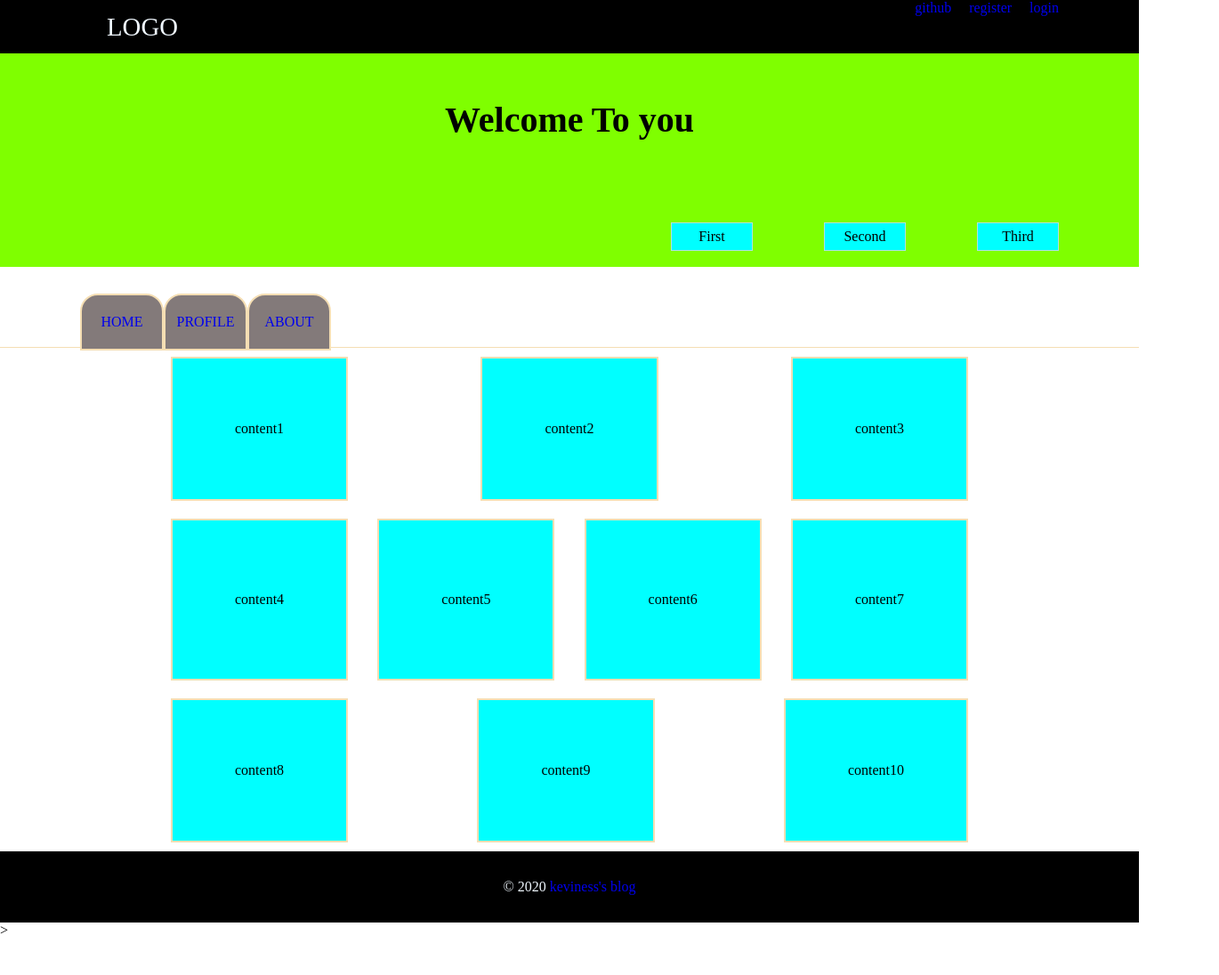
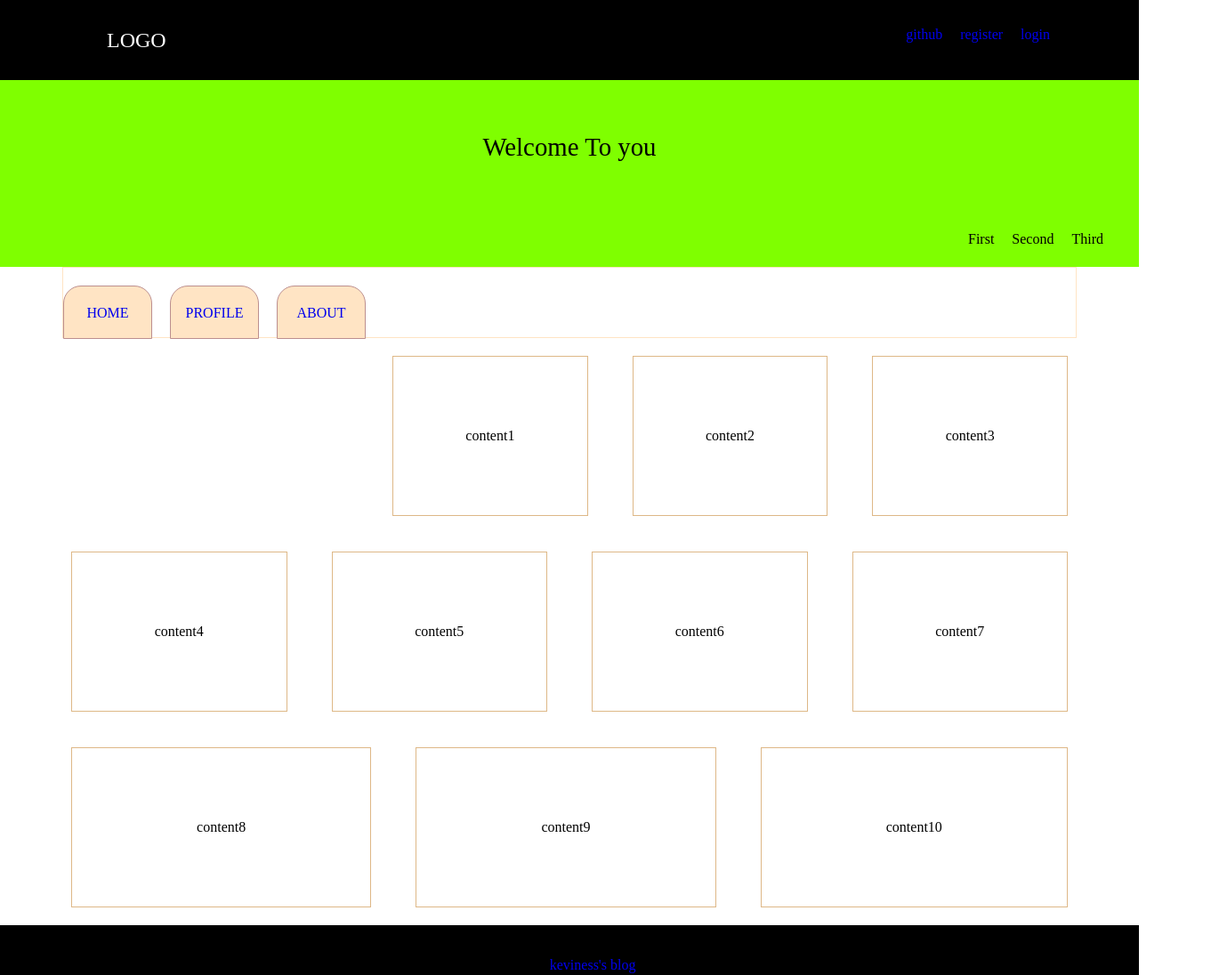
Before and after one commit to keviness/Web-Developer, a plain HTML site: page IFE_BASE/Day07_08/layout/index.html in a window 1280 px wide. Shown: the top 1096 px of the page at 89% size, 1370 px wide, since content can reach past the window. Before the commit the page ends 1055 px from the top, so only its background shows below. Drawn offline with Linux system fonts and the light colour scheme.

Commit message:
mofify the index.html and add laout2.css

```diff
--- a/IFE_BASE/Day07_08/layout/index.html
+++ b/IFE_BASE/Day07_08/layout/index.html
@@ -3,7 +3,7 @@
 <head>
     <meta charset="UTF-8">
     <title>Day07-Day08</title>
-    <link href="layout1.css" type="text/css" rel="stylesheet"/>
+    <link href="layout2.css" type="text/css" rel="stylesheet"/>
 </head>
 <body>
     <div id="wrapper">
@@ -81,10 +81,10 @@
                     </ul>
                 </div>
             </section>
-            <footer>
-                <p>&copy; 2020 <a href="http://keviness.github.io">keviness's blog</a><p>
-            </footer>
-        </div>>
+        </div>
+        <footer>
+            <p>&copy; 2020 <a href="http://keviness.github.io">keviness's blog</a><p>
+        </footer>
     </div>
 </body>
 </html>
--- /dev/null
+++ b/IFE_BASE/Day07_08/layout/layout2.css
@@ -0,0 +1,108 @@
+*{
+    margin: 0;
+    padding: 0;
+    box-sizing: border-box;
+}
+a{
+    text-decoration: none;
+}
+ul{
+    list-style-type: none;
+}
+header{
+    display: flex;
+    flex-direction: column;
+    height: 300px;
+    background-color: chartreuse;
+}
+header .top{
+    display: flex;
+    justify-content: space-between;
+    background-color: black;
+    height: 90px;
+    color: white;
+}
+.top .logo{
+    margin-left: 120px;
+    line-height: 90px;
+    font-size: 1.5rem;
+}
+.top .link_nav{
+    margin-right: 100px;
+    margin-top: 30px;
+}
+.top .link_nav li{
+    float: left;
+    color: white;
+}
+.link_nav li+li{
+    margin-left: 20px;
+}
+header .caption{
+    margin-top: 30px;
+    text-align: center;
+    height: 90px;
+    font-size: 1.8rem;
+}
+.caption p{
+    line-height: 90px;
+}
+.changeStyle ul{
+    float: right;
+    margin-top: 50px;
+    margin-right: 20px;
+}
+.changeStyle ul li{
+    float: left;
+    margin-right: 20px;
+}
+#container{
+    margin: 0 70px;
+}
+#container .main_nav{
+    height: 80px;
+    border: 1px solid bisque;
+}
+#container .main_nav li{
+    margin-top: 20px;
+    margin-right: 20px;
+    float: left;
+    text-align: center;
+    height: 60px;
+    width: 100px;
+    line-height: 60px;
+    background-color: bisque;
+    border: 1px solid rosybrown;
+    border-radius: 20px 20px 0 0;
+}
+.main_content .inner{
+    display: flexbox;
+    flex-direction: column;
+}
+.main_content .inner ul{
+    display: flex;
+    justify-content: space-between;
+}
+.main_content .inner li{
+    text-align: center;
+    margin: 20px 10px;
+    padding: 80px 70px;
+    flex: 1 1 auto;
+    border: 1px solid burlywood;
+}
+.main_content .inner li+li{
+    margin-left: 40px;
+}
+.main_content .inner .row_1 ul {
+    display: flex;
+}
+.main_content .inner .row_1 ul li{
+    align-self: flex-start;
+}
+footer{
+    width: 100%;
+    text-align: center;
+    background-color: black;
+    height: 90px;
+    line-height: 90px;
+}
```
Also changed, not shown: IFE_BASE/Day07_08/changeStyle.js (+23 -0 lines), IFE_BASE/Day07_08/display.html (+3 -3 lines).
